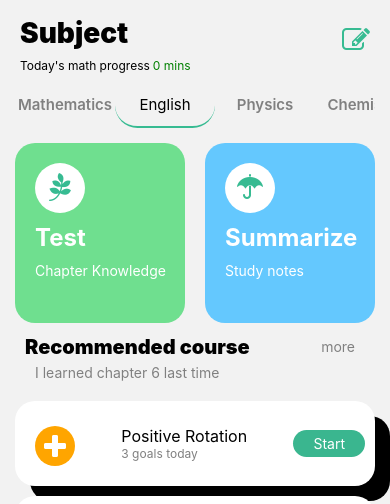
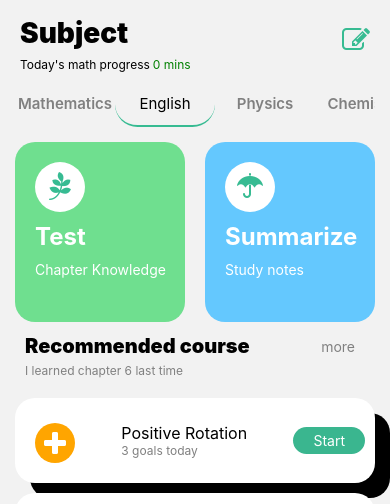
Before and after one commit to SkrChowdhury/react-native-ecommerceapp-design, a React Native app: screen /Subject in a window 390 px wide. Shown: the top 504 px of the page. Built offline with nearby package versions, Linux system fonts and the light colour scheme.

Commit message:
second page design done

```diff
--- a/app/screens/SubjectScreen.js
+++ b/app/screens/SubjectScreen.js
@@ -119,7 +119,8 @@ const SubjectScreen = () => {
    <View style={{margin:15}}>
        <ScrollView horizontal showsHorizontalScrollIndicator={false}>
 
-         <View style={{height:180,width:170,backgroundColor:'rgb(111,223,143)',borderRadius:20,marginRight:20}}>
+        <TouchableOpacity>
+          <View style={{height:180,width:170,backgroundColor:'rgb(111,223,143)',borderRadius:20,marginRight:20}}>
 
             <View style={{width:50,height:50, borderRadius:50, backgroundColor:'white',marginTop:20,marginLeft:20}}>
                <Icon
@@ -134,8 +135,10 @@ const SubjectScreen = () => {
             <Text style={{color:'#fff', fontWeight:'normal', fontSize:14,marginTop:10,marginLeft:20}}>Chapter Knowledge</Text>
 
          </View>
+        </TouchableOpacity>
 
-         <View style={{height:180,width:170,backgroundColor:'rgb(100,200,254)',borderRadius:20,marginRight:20}}>
+        <TouchableOpacity>
+          <View style={{height:180,width:170,backgroundColor:'rgb(100,200,254)',borderRadius:20,marginRight:20}}>
 
             <View style={{width:50,height:50, borderRadius:50, backgroundColor:'white',marginTop:20,marginLeft:20}}>
                <Icon
@@ -150,6 +153,7 @@ const SubjectScreen = () => {
             <Text style={{color:'#fff', fontWeight:'normal', fontSize:14,marginTop:10,marginLeft:20}}>Study notes</Text>
 
          </View>
+        </TouchableOpacity>
 
 
 
@@ -176,8 +180,8 @@ const SubjectScreen = () => {
               more
             </Text>
           </View>
-      <View style={styles.headerSubtext}>
-         <Text style={styles.headerSubtext1,{color:'#808080'}}>I learned chapter 6 last time</Text>
+      <View>
+         <Text style={{color:'#808080',fontSize:12, marginLeft:10}}>I learned chapter 6 last time</Text>
 
       </View>
         </View>
@@ -200,7 +204,9 @@ const SubjectScreen = () => {
                <Text style={{fontSize:16}}>Positive Rotation</Text>
                <Text style={{fontSize:12,color:'#808080'}}>3 goals today</Text>
             </View>
-           <View ><Text style={{backgroundColor:'#3AB68F', color:'white', fontWeight:'normal',paddingHorizontal:20,paddingVertical:5,borderRadius:30}}>Start</Text></View>
+          <TouchableOpacity>
+             <View ><Text style={{backgroundColor:'#3AB68F', color:'white', fontWeight:'normal',paddingHorizontal:20,paddingVertical:5,borderRadius:30}}>Start</Text></View>
+          </TouchableOpacity>
 
       </View>
 
```
